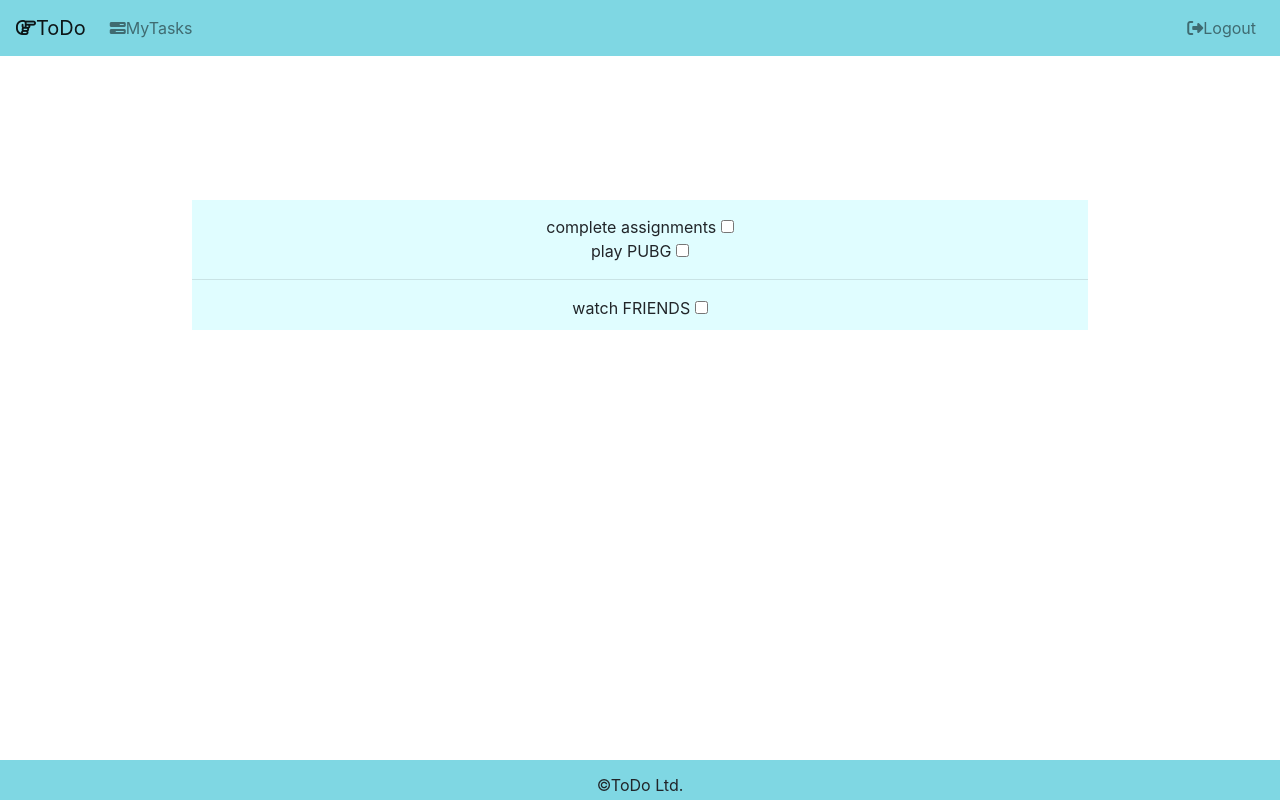
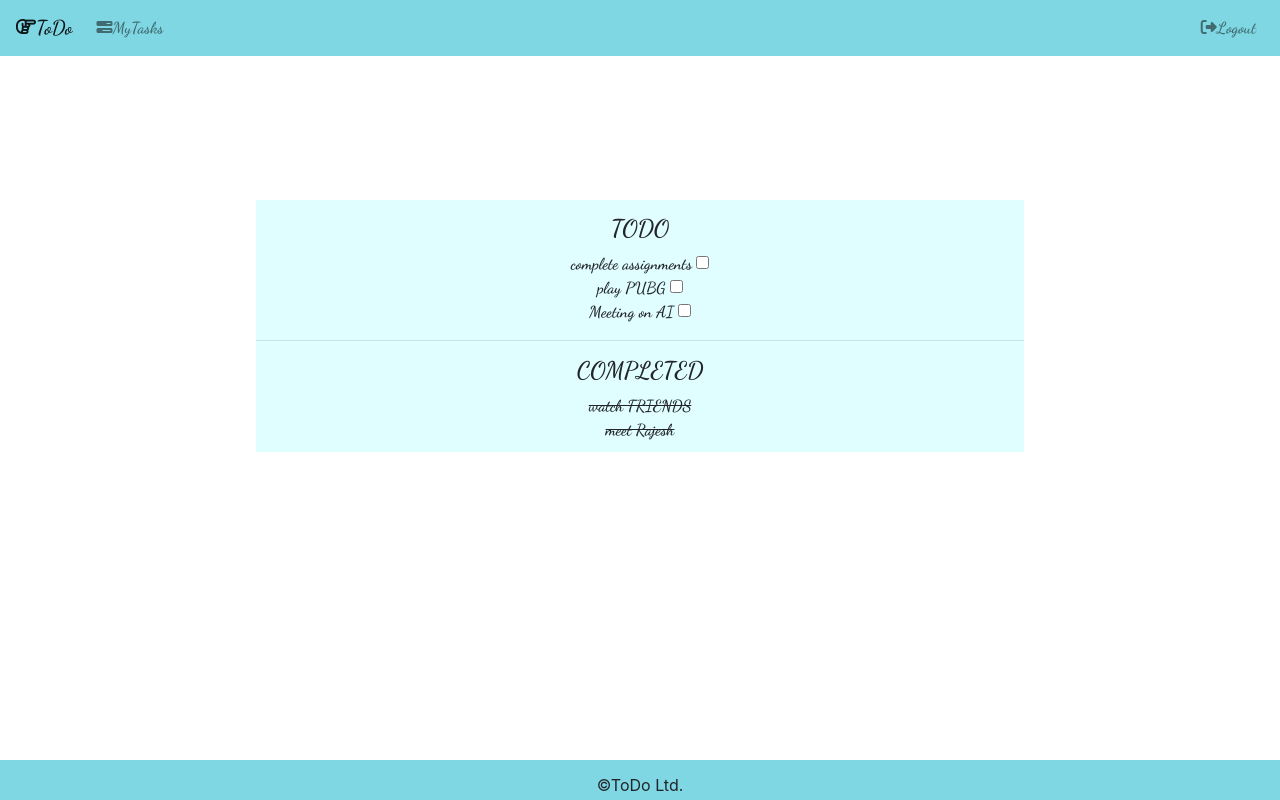
Before and after one commit to deepakbeatz/ToDo, a React (Create React App) app: page / in a window 1280 px wide. Built offline with nearby package versions, Linux system fonts and the light colour scheme.

Commit message:
initial commit

```diff
--- a/src/Components/Main.js
+++ b/src/Components/Main.js
@@ -6,11 +6,19 @@ class main extends Component{
     render(){
 
         return(
-            <div class="taskboard">
-               <span>complete assignments <input type="checkbox"></input><br/></span>
-               <span>play PUBG <input type="checkbox"></input><br/></span>
-               <hr/>
-               <span>watch FRIENDS <input type="checkbox"></input><br/></span>
+            <div class="main">
+                <div class="taskboard">
+                    <h4>TODO</h4>
+                    <span>complete assignments <input type="checkbox"></input><br/></span>
+                    <span>play PUBG <input type="checkbox"></input><br/></span>
+                    <span>Meeting on AI <input type="checkbox"></input><br/></span>
+                    <hr/>
+                    <h4>COMPLETED</h4>
+                    <div class="completed">
+                        watch FRIENDS<br/>
+                        meet Rajesh<br/>
+                    </div>
+                </div>
             </div>
         )
     }
--- a/src/Components/Navbar.js
+++ b/src/Components/Navbar.js
@@ -6,7 +6,7 @@ class navbar extends Component{
     render(){
 
         return(
-            <div>
+            <div class="main">
                 <Navbar className="navColor" expand="lg">
                     <Navbar.Brand href="#"><i className="fa fa-hand-o-right" aria-hidden="true"></i>ToDo</Navbar.Brand>
                     <Navbar.Toggle aria-controls="basic-navbar-nav" />
--- a/src/Components/main.css
+++ b/src/Components/main.css
@@ -1,20 +1,28 @@
+@import url('https://fonts.googleapis.com/css?family=Dancing+Script:600&display=swap');
 .taskboard{
     position: absolute;
     text-align: center;
-    top:200px;
-    width:70%;
-    left:15%;
-    right:15%;
+    font-family: 'Dancing Script', cursive;
+    top:25%;
+    width:60%;
+    left:20%;
+    right:20%;
     background-color: rgba(151, 248, 255, 0.295);
     padding-top:15px;
     padding-bottom: 10px;
 }
 
+.completed{
+    text-decoration: line-through;
+}
+
+
+
 @media only screen and (max-width: 600px) {
     .taskboard{
         position: absolute;
         text-align: center;
-        top:200px;
+        top:30%;
         width:100%;
         left:0%;
         background-color: rgba(151, 248, 255, 0.295);
--- a/src/Components/navbar.css
+++ b/src/Components/navbar.css
@@ -1,3 +1,8 @@
+@import url('https://fonts.googleapis.com/css?family=Dancing+Script:600&display=swap');
 .navColor{
     background-color: #7fd7e3;
 }
+
+.main{
+    font-family: 'Dancing Script', cursive;
+}
```
